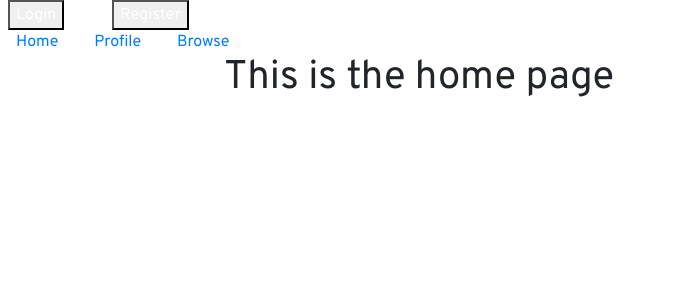
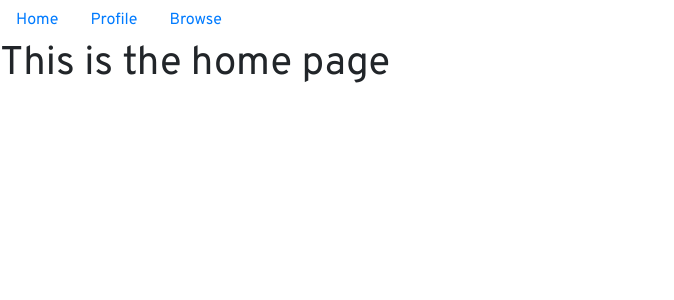
Before and after one commit to Eelsvek/hyojo-app, a Vue app: page / in a window 1280 px wide. Shown: the top 300 px of the page, without its empty margins (0-674 px from the left). Built offline with nearby package versions, Linux system fonts and the light colour scheme.

Commit message:
remove unused code

```diff
--- a/src/components/Modals/BaseModal.vue
+++ /dev/null
@@ -1,52 +0,0 @@
-<template>
-  <div class="fixed z-10 inset-0 overflow-y-auto">
-    <div
-      class="flex items-end justify-center min-h-screen pt-4 px-4 pb-20 text-center sm:block sm:p-0"
-    >
-      <!--
-      Background overlay, show/hide based on modal state.
-
-      Entering: "ease-out duration-300"
-        From: "opacity-0"
-        To: "opacity-100"
-      Leaving: "ease-in duration-200"
-        From: "opacity-100"
-        To: "opacity-0"
-    -->
-      <div class="fixed inset-0 transition-opacity">
-        <div class="absolute inset-0 bg-gray-500 opacity-75"></div>
-      </div>
-
-      <!-- This element is to trick the browser into centering the modal contents. -->
-      <span class="hidden sm:inline-block sm:align-middle sm:h-screen"></span
-      >&#8203;
-      <!--
-      Modal panel, show/hide based on modal state.
-
-      Entering: "ease-out duration-300"
-        From: "opacity-0 translate-y-4 sm:translate-y-0 sm:scale-95"
-        To: "opacity-100 translate-y-0 sm:scale-100"
-      Leaving: "ease-in duration-200"
-        From: "opacity-100 translate-y-0 sm:scale-100"
-        To: "opacity-0 translate-y-4 sm:translate-y-0 sm:scale-95"
-    -->
-      <div
-        class="inline-block align-bottom bg-white rounded-lg text-left overflow-hidden shadow-xl transform transition-all sm:my-8 sm:align-middle sm:max-w-lg sm:w-full"
-        role="dialog"
-        aria-modal="true"
-        aria-labelledby="modal-headline"
-      >
-        <div class="bg-white p-4 sm:px-4 sm:py-6">
-          <header></header>
-          <main>
-            <slot></slot>
-          </main>
-        </div>
-      </div>
-    </div>
-  </div>
-</template>
-
-<script>
-export default {};
-</script>
--- a/src/components/Modals/LoginRegisterModal.vue
+++ /dev/null
@@ -1,19 +0,0 @@
-<template>
-  <BaseModal v-if="$store.state.modals.loginRegisterModal.show">
-    <template #default>
-      <AccountForm />
-    </template>
-  </BaseModal>
-</template>
-
-<script>
-import AccountForm from '@/components/Forms/AccountForm';
-import BaseModal from '@/components/Modals/BaseModal';
-
-export default {
-  components: {
-    BaseModal,
-    AccountForm,
-  },
-};
-</script>
--- a/src/components/Navigation/MainMenu.vue
+++ b/src/components/Navigation/MainMenu.vue
@@ -1,26 +1,35 @@
 <template>
-  <nav class="bg-primary-500 fixed top-0 inset-x-0 z-100">
-    <div class="max-w-7xl mx-auto px-2 sm:px-6 lg:px-8">
-      <div class="relative flex items-center justify-end h-16">
-        <button
-          class="mr-5 text-white"
-          @click="$store.dispatch('modals/showLoginModal')"
-        >
-          Login
-        </button>
-        <button
-          class="text-white"
-          @click="$store.dispatch('modals/showRegisterModal')"
-        >
-          Register
-        </button>
-      </div>
-    </div>
-  </nav>
+  <b-nav>
+    <b-nav-item v-for="item in navItems" :key="item.id">
+      <router-link :to="item.url">{{ item.title }}</router-link>
+    </b-nav-item>
+  </b-nav>
 </template>
 
 <script>
-export default {};
+export default {
+  data() {
+    return {
+      navItems: [
+        {
+          id: 1,
+          title: 'Home',
+          url: '/',
+        },
+        {
+          id: 2,
+          title: 'Profile',
+          url: '/profile',
+        },
+        {
+          id: 3,
+          title: 'Browse',
+          url: '/directory',
+        },
+      ],
+    };
+  },
+};
 </script>
 
 <style></style>
--- a/src/components/Navigation/Sidebar.vue
+++ /dev/null
@@ -1,39 +0,0 @@
-<template>
-  <div
-    id="sidebar"
-    class="fixed flex flex-col w-56 h-screen bg-secondary-300 overflow-y-auto mt-16"
-  >
-    <router-link
-      v-for="item in sidebarItems"
-      :key="item.url"
-      class="px-3 py-4 color-white cursor-pointer uppercase font-bold"
-      :to="item.url"
-      >{{ item.title }}
-    </router-link>
-  </div>
-</template>
-
-<script>
-export default {
-  data() {
-    return {
-      sidebarItems: [
-        {
-          title: 'Home',
-          url: '/',
-        },
-        {
-          title: 'Profile',
-          url: '/profile',
-        },
-        {
-          title: 'Browse',
-          url: '/directory',
-        },
-      ],
-    };
-  },
-};
-</script>
-
-<style></style>
--- a/src/layouts/MainLayout.vue
+++ b/src/layouts/MainLayout.vue
@@ -1,31 +1,16 @@
 <template>
   <div id="main-layout">
     <MainMenu />
-    <div class="flex">
-      <Sidebar />
-      <div id="content" class="mt-16 p-6">
-        <slot></slot>
-      </div>
-    </div>
-    <LoginRegisterModal />
+    <slot></slot>
   </div>
 </template>
 
 <script>
 import MainMenu from '@/components/Navigation/MainMenu';
-import Sidebar from '@/components/Navigation/Sidebar';
 
 export default {
   components: {
-    LoginRegisterModal: () => import('@/components/Modals/LoginRegisterModal'),
     MainMenu,
-    Sidebar,
   },
 };
 </script>
-
-<style lang="scss" scoped>
-#content {
-  margin-left: 14rem;
-}
-</style>
--- a/src/main.js
+++ b/src/main.js
@@ -1,6 +1,6 @@
 import Vue from 'vue';
 import Vuelidate from 'vuelidate';
-import { BootstrapVue, IconsPlugin } from 'bootstrap-vue';
+import { BootstrapVue, IconsPlugin, NavPlugin } from 'bootstrap-vue';
 
 import App from './App.vue';
 import './assets/main.scss';
@@ -12,6 +12,7 @@ Vue.config.productionTip = false;
 Vue.use(Vuelidate);
 Vue.use(BootstrapVue);
 Vue.use(IconsPlugin);
+Vue.use(NavPlugin);
 
 new Vue({
   router,
--- a/src/store/modules/modals.js
+++ b/src/store/modules/modals.js
@@ -1,11 +1,6 @@
-import { MODALS } from '../types/modal-types';
-
-const { LOGIN, REGISTER } = MODALS;
-
 const getDefaultState = () => ({
   loginRegisterModal: {
     show: false,
-    type: LOGIN,
   },
 });
 
@@ -28,12 +23,10 @@ export const mutations = {
 export const actions = {
   showRegisterModal({ commit }) {
     commit('setLoginRegisterModal', true);
-    commit('setLoginRegisterModalType', REGISTER);
   },
 
   showLoginModal({ commit }) {
     commit('setLoginRegisterModal', true);
-    commit('setLoginRegisterModalType', LOGIN);
   },
 };
 
--- a/src/store/types/modal-types.js
+++ /dev/null
@@ -1,4 +0,0 @@
-export const MODALS = {
-  LOGIN: 'login',
-  REGISTER: 'register',
-};
```
